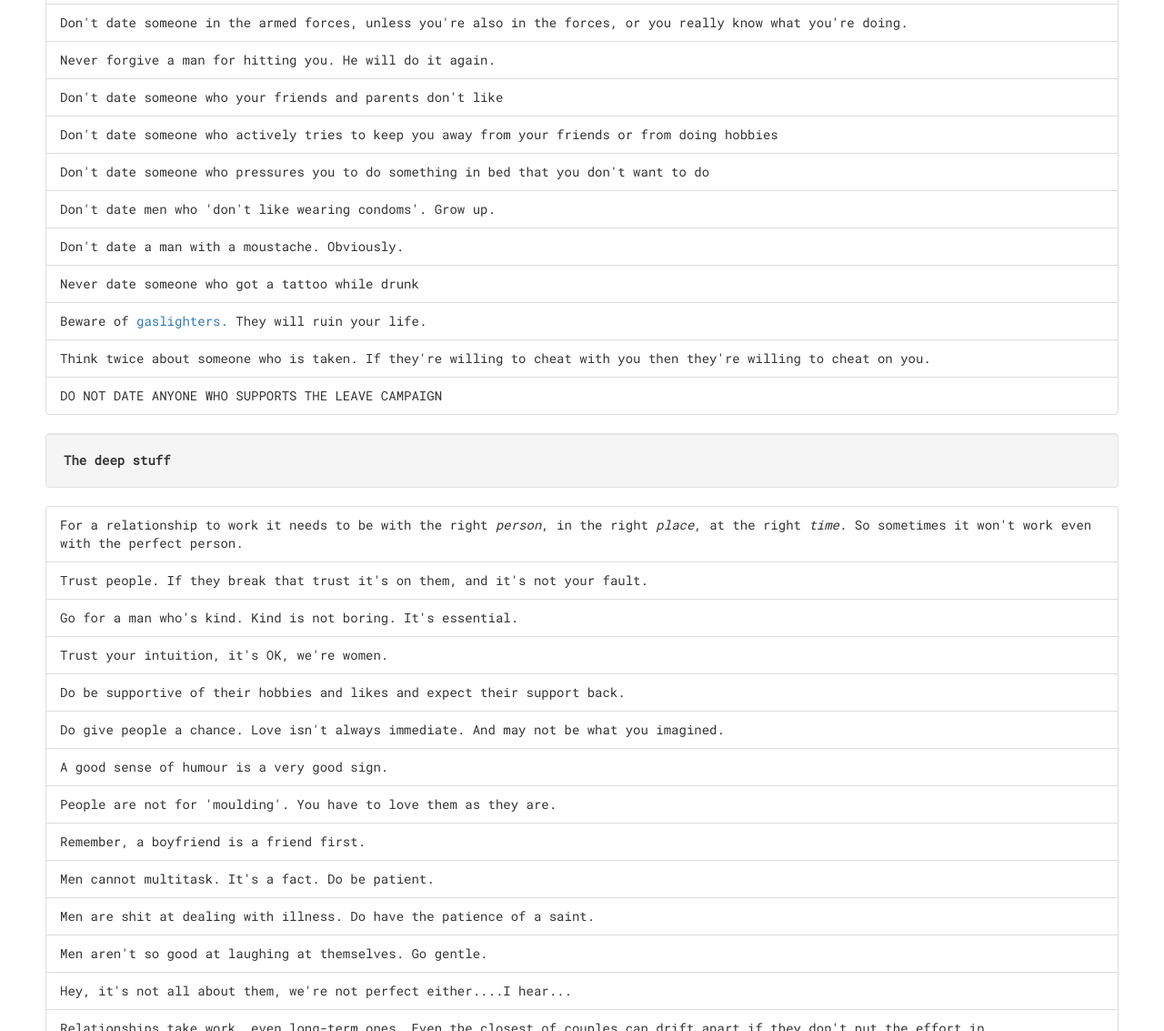
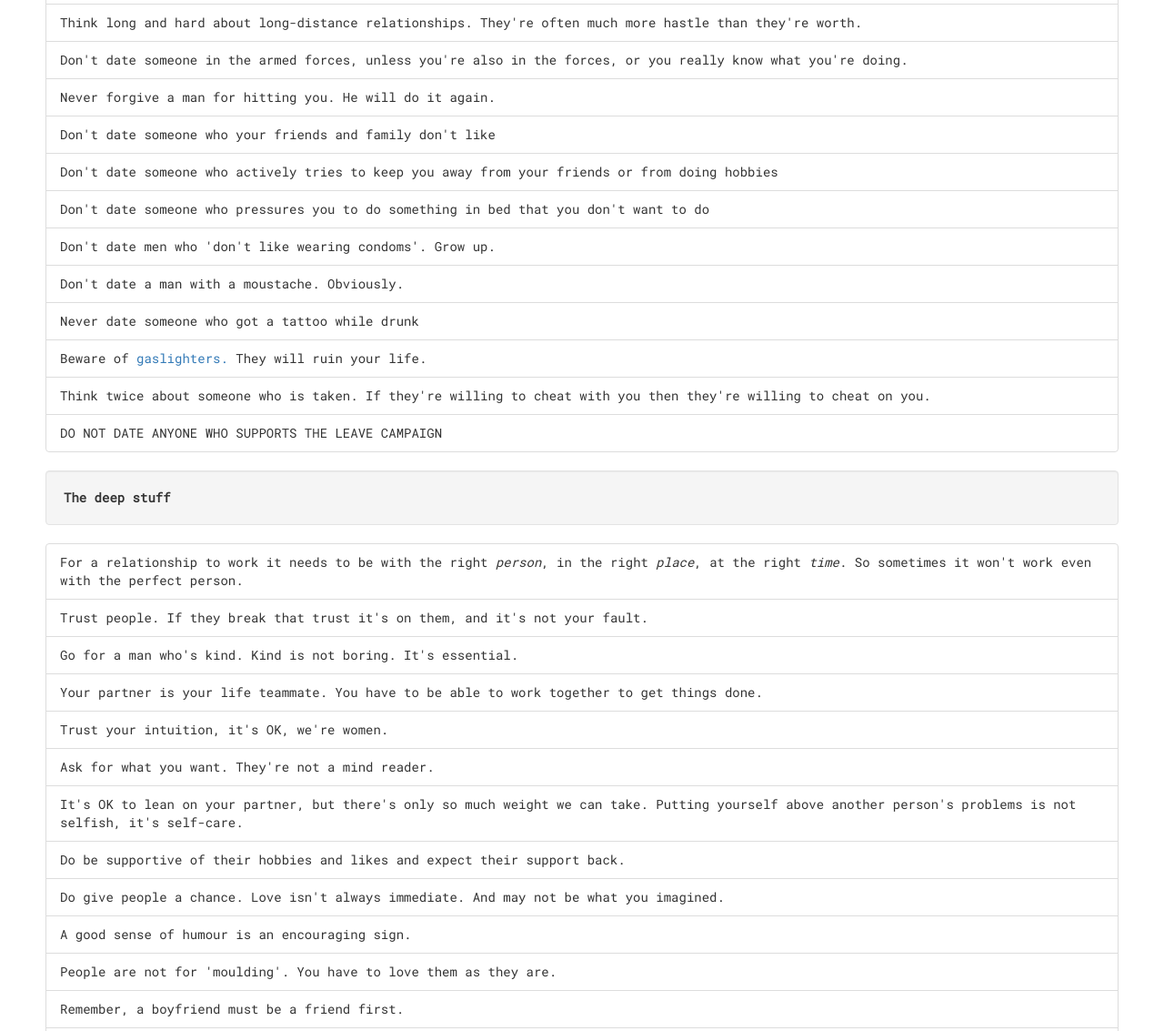
Before and after one commit to JoClark88/thelist, a plain HTML site: page index.html in a window 1280 px wide. Shown: the part 1100-2233 px from the top of the page at 91% size. Drawn offline with Linux system fonts and the light colour scheme.

Commit message:
Update index.html

```diff
--- a/index.html
+++ b/index.html
@@ -35,6 +35,7 @@
         <li class="list-group-item">Don't date someone who does drugs. They're stupid and they'll take all your money.</li>
         <li class="list-group-item">Don't do drugs. They're stupid and they'll take all your money.</li>
         <li class="list-group-item">Don't date men who cry more than you do</li>
+        <li class="list-group-item">You are no-one's cleaner. If they need looking after, their parents clearly didn't raise them properly.</li>
         <li class="list-group-item">Don't date musicians. They're the worst.</li>
         <li class="list-group-item">Don't stay best friends with an ex. Take time and make space.</li>
         <li class="list-group-item">Did he buy you a drink? You don't need to sleep with him.</li>
@@ -43,7 +44,7 @@
         <li class="list-group-item">Think long and hard about long-distance relationships. They're often much more hastle than they're worth.</li>
         <li class="list-group-item">Don't date someone in the armed forces, unless you're also in the forces, or you really know what you're doing.</li>
         <li class="list-group-item">Never forgive a man for hitting you. He will do it again.</li>
-        <li class="list-group-item">Don't date someone who your friends and parents don't like</li>
+        <li class="list-group-item">Don't date someone who your friends and family don't like</li>
         <li class="list-group-item">Don't date someone who actively tries to keep you away from your friends or from doing hobbies</li>
         <li class="list-group-item">Don't date someone who pressures you to do something in bed that you don't want to do</li>
         <li class="list-group-item">Don't date men who 'don't like wearing condoms'. Grow up.</li>
@@ -61,12 +62,15 @@
         <li class="list-group-item">For a relationship to work it needs to be with the right <em>person</em>, in the right <em>place</em>, at the right <em>time</em>. So sometimes it won't work even with the perfect person.</li>
         <li class="list-group-item">Trust people. If they break that trust it's on them, and it's not your fault.</li>
         <li class="list-group-item">Go for a man who's kind. Kind is not boring. It's essential.</li>
+        <li class="list-group-item">Your partner is your life teammate. You have to be able to work together to get things done.</li>
         <li class="list-group-item">Trust your intuition, it's OK, we're women.</li>
+        <li class="list-group-item">Ask for what you want. They're not a mind reader.</li>
+        <li class="list-group-item">It's OK to lean on your partner, but there's only so much weight we can take. Putting yourself above another person's problems is not selfish, it's self-care.</li>
         <li class="list-group-item">Do be supportive of their hobbies and likes and expect their support back.</li>
         <li class="list-group-item">Do give people a chance. Love isn't always immediate. And may not be what you imagined.</li>
-        <li class="list-group-item">A good sense of humour is a very good sign.</li>
+        <li class="list-group-item">A good sense of humour is an encouraging sign.</li>
         <li class="list-group-item">People are not for 'moulding'. You have to love them as they are.</li>
-        <li class="list-group-item">Remember, a boyfriend is a friend first.</li>
+        <li class="list-group-item">Remember, a boyfriend must be a friend first.</li>
         <li class="list-group-item">Men cannot multitask. It's a fact. Do be patient.</li>
         <li class="list-group-item">Men are shit at dealing with illness. Do have the patience of a saint.</li>
         <li class="list-group-item">Men aren't so good at laughing at themselves. Go gentle.</li>
```
